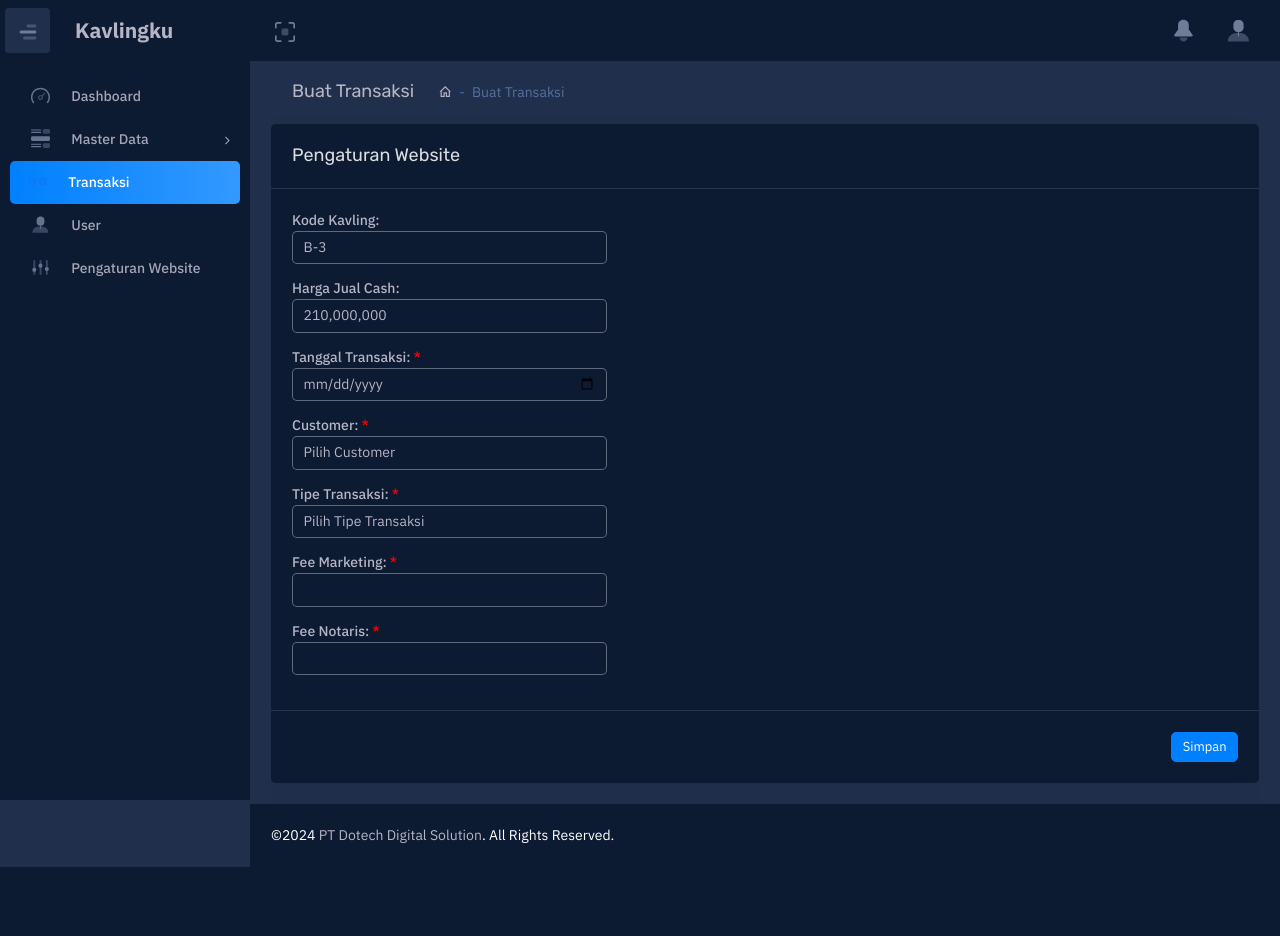
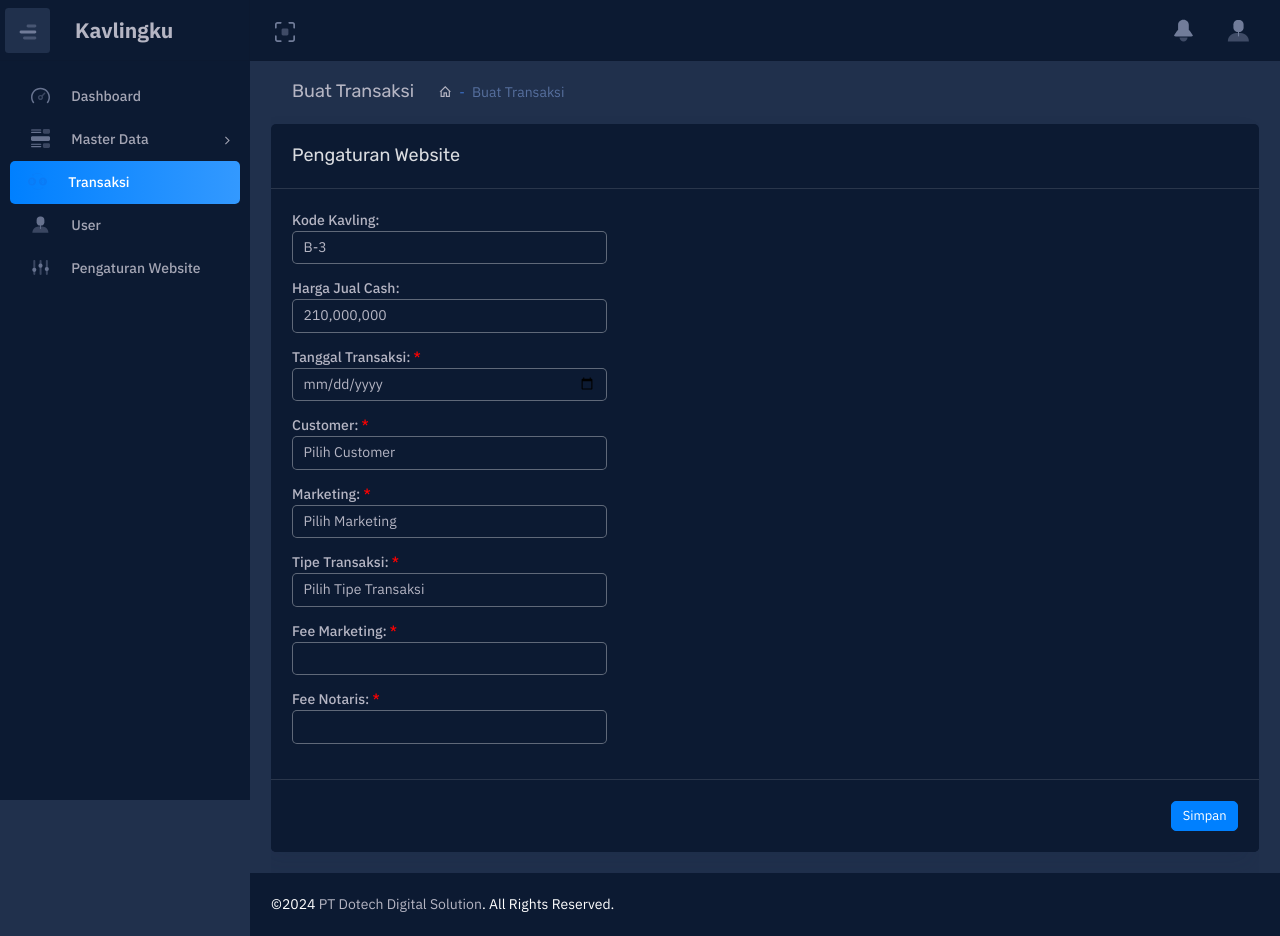
Before and after one commit to ncip48/kavlingapp_django, a Django app: page /panel/transaksi/0cd75f71-0c0c-4249-9272-e8d623992bbb in a window 1280 px wide. Before the commit the page ends 867 px from the top, so only its background shows below. Run offline with Django 5.2, Linux system fonts and the light colour scheme; data comes from the database, SQL or seed files in the repository; some libraries are stand-ins or nearby versions.

Commit message:
rev: trx kavling booking

```diff
--- a/templates/backstore/transaksi/create.html
+++ b/templates/backstore/transaksi/create.html
@@ -28,7 +28,7 @@
           <form novalidate autocomplete="off" method="post" id="main-form" action="{% url 'transaksi_create' %}">
             {% csrf_token %}
             <div class="box-body">
-              <input type="hidden" name="unique_id" class="form-control" id="id_unique_id" disabled readonly value="{{ kavling.unique_id }}" />
+              <input type="hidden" name="kavling_id" class="form-control" id="id_kavling_id" value="{{ kavling.id }}" />
               <div class="col-12 col-xl-4">
                 <div class="form-group input-blocks">
                   <label for="id_kode_kavling">Kode Kavling:</label>
--- a/transaksi/forms.py
+++ b/transaksi/forms.py
@@ -3,6 +3,10 @@ from django.utils.translation import gettext_lazy as _
 from transaksi.models import *
 
 class CustomerModelChoiceField(ModelChoiceField):
+    def label_from_instance(self, obj):
+        return f"{obj.nama} | {obj.no_hp}"
+
+class MarketingModelChoiceField(ModelChoiceField):
     def label_from_instance(self, obj):
         return f"{obj.nama} | {obj.no_hp}"
 class DateInput(DateInput):
@@ -16,11 +20,12 @@ class TransaksiForm(ModelForm):
     #     self.fields['password'].required = False
 
     customer = CustomerModelChoiceField(queryset=Customer.objects.all(),empty_label="Pilih Customer",to_field_name="id")
+    marketing = MarketingModelChoiceField(queryset=Marketing.objects.all(),empty_label="Pilih Marketing",to_field_name="id")
     class Meta:
         # merelasikan form dengan model
         model = Transaksi
         # mengeset field apa saja yang akan ditampilkan pada form
-        fields = ('tanggal_transaksi', 'customer', 'tipe_transaksi', 'fee_marketing', 'fee_notaris')
+        fields = ('tanggal_transaksi', 'customer', 'marketing', 'tipe_transaksi', 'fee_marketing', 'fee_notaris')
         widgets = {
             'tanggal_transaksi': DateInput(),
         }
--- a/transaksi/views.py
+++ b/transaksi/views.py
@@ -34,14 +34,20 @@ def transaksi_create(request):
             with transaction.atomic():
                 form = TransaksiForm(request.POST)
                 if form.is_valid():
-                    kavling_id = Kavling.objects.get(unique_id=request.POST.get('unique_id')).id
-                    print(kavling_id)
                     transaksi = form.save(commit=False)
-                    transaksi.kavling_id = kavling_id
-                    # if request.POST.get('tipe_transaksi') == "0":
-                    #     transaksi.pembayaran_booking = request.POST.get('pembayaran_booking')
+                    transaksi.kavling_id = request.POST['kavling_id']
+                    transaksi.customer_id = request.POST['customer']
+                    transaksi.marketing_id = request.POST['marketing']
+                    if request.POST.get('tipe_transaksi') == "0":
+                        transaksi.pembelian_booking = request.POST['pembelian_booking']
+                        transaksi.tanggal_batas_booking = request.POST['tanggal_batas_booking']
+                        transaksi.keterangan = request.POST['keterangan']
+                        transaksi.save()
 
-                    transaksi.save()
+                        kavling = Kavling.objects.get(pk=request.POST['kavling_id'])
+                        kavling.status = 1
+                        kavling.save()
+
                     messages.success(request, "Berhasil membuat transaksi")
                     return redirect(redirect_url)
                 else:
```
